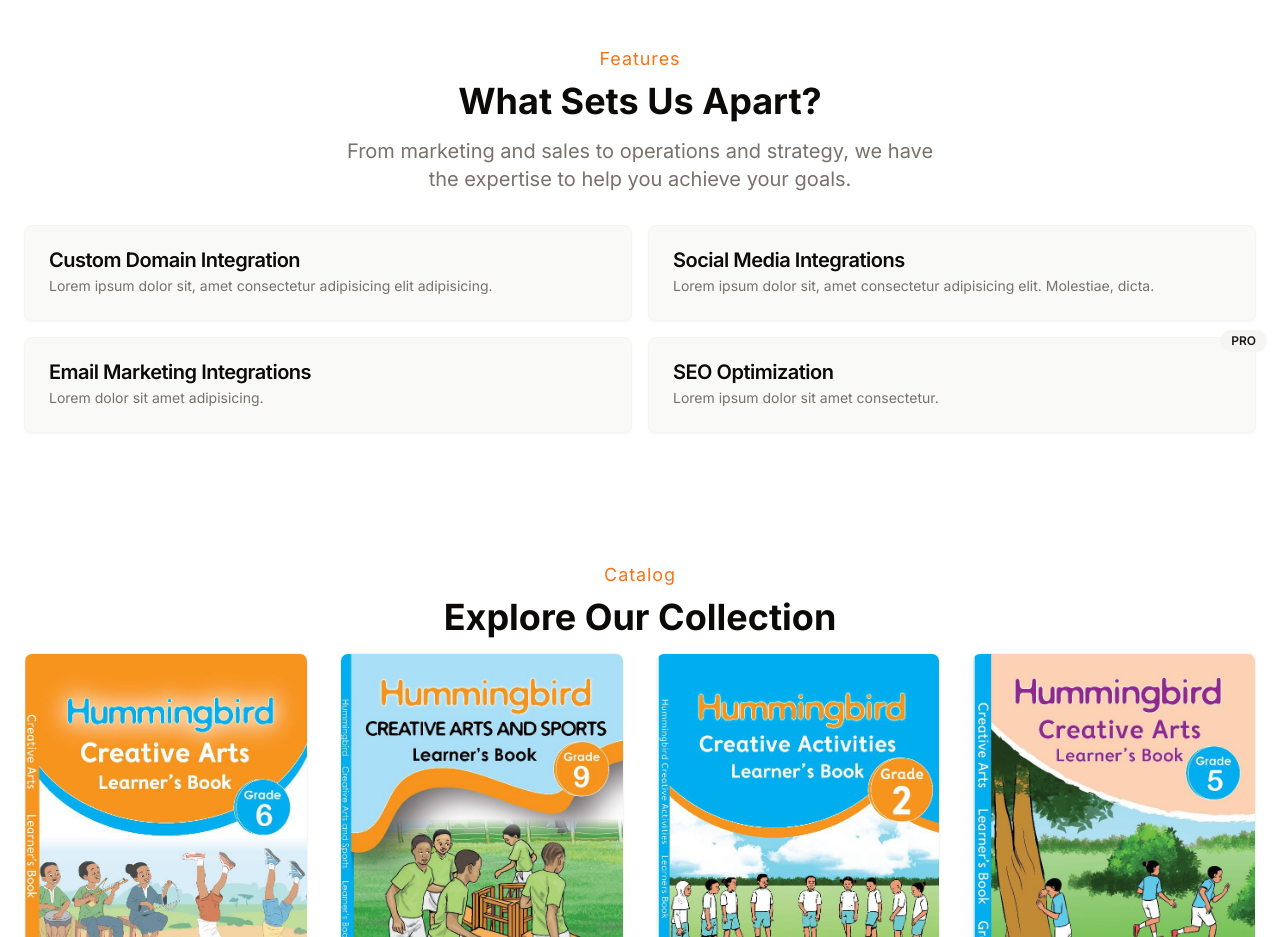
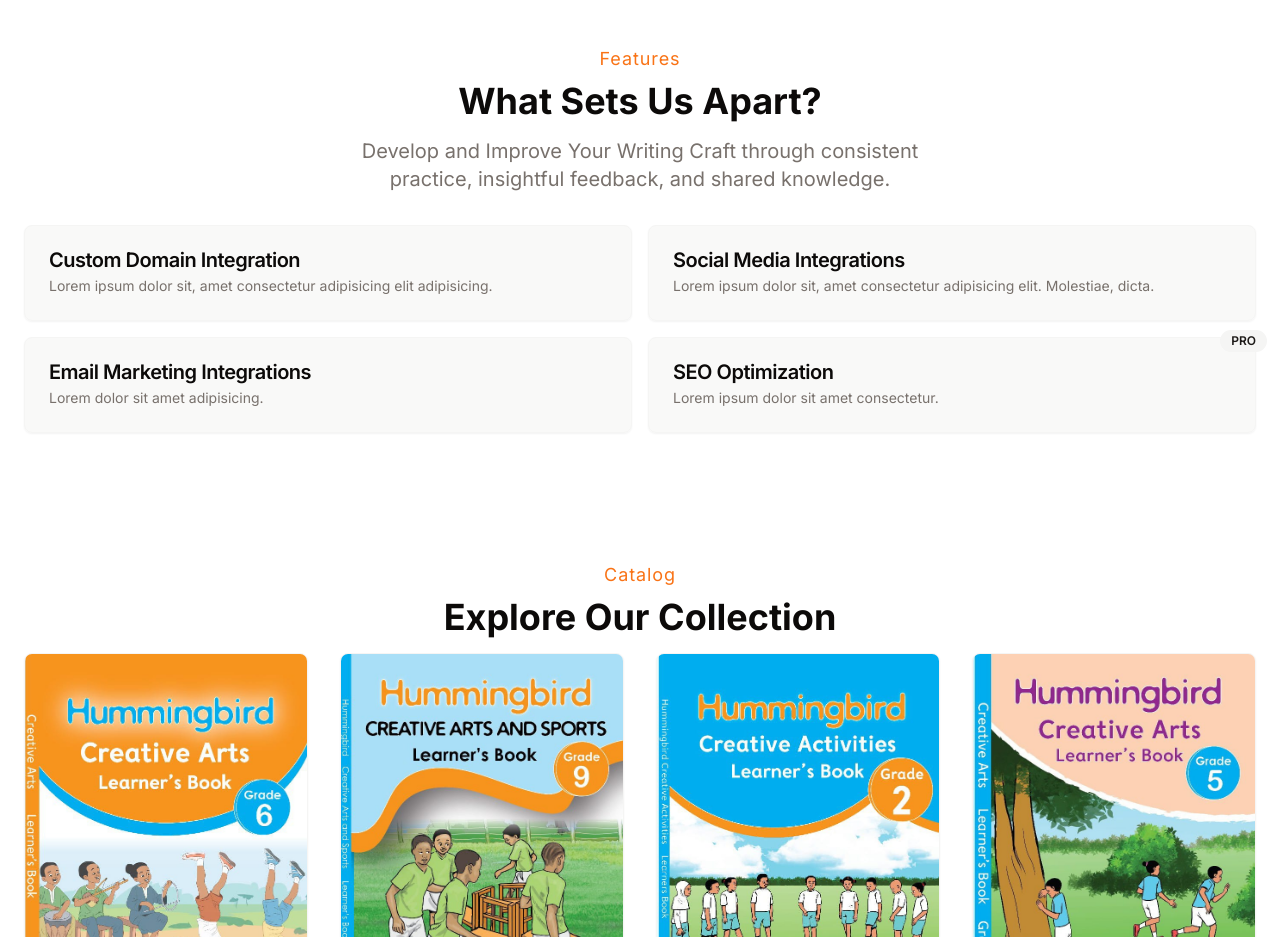
Before and after one commit to theyardmic3/2daywriters, a Next.js app: page /about in a window 1280 px wide. Shown: the part 1620-2557 px from the top of the page. Built offline with nearby package versions, Linux system fonts and the light colour scheme.

Commit message:
feat: features section header

```diff
--- a/components/layout/sections/features.tsx
+++ b/components/layout/sections/features.tsx
@@ -51,8 +51,7 @@
        What Sets Us Apart?
       </h2>
       <h3 className="md:w-1/2 mx-auto text-xl text-center text-muted-foreground mb-8">
-        From marketing and sales to operations and strategy, we have the
-        expertise to help you achieve your goals.
+       Develop and Improve Your Writing Craft through consistent practice, insightful feedback, and shared knowledge.
       </h3>
       <div className="grid sm:grid-cols-2 lg:grid-cols-3 gap-4"></div>
 
```
